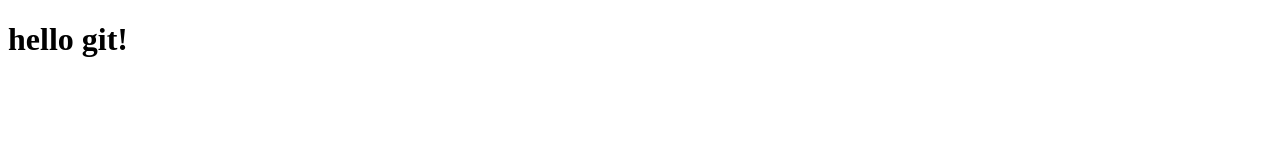
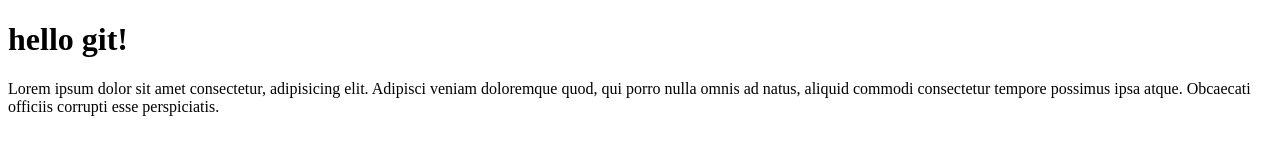
Before and after one commit to artur-knopik/git-course-4, a plain HTML site: page index.html in a window 1280 px wide. Drawn offline with Linux system fonts and the light colour scheme.

Commit message:
added paragraph to index.html

```diff
--- a/index.html
+++ b/index.html
@@ -1,12 +1,18 @@
 <!DOCTYPE html>
 <html lang="en">
+
 <head>
     <meta charset="UTF-8">
     <meta http-equiv="X-UA-Compatible" content="IE=edge">
     <meta name="viewport" content="width=device-width, initial-scale=1.0">
     <title>ISA git-course-4</title>
 </head>
+
 <body>
     <h1> hello git!</h1>
+    <p>Lorem ipsum dolor sit amet consectetur, adipisicing elit. Adipisci veniam doloremque quod, qui porro nulla omnis
+        ad natus, aliquid commodi consectetur tempore possimus ipsa atque. Obcaecati officiis corrupti esse
+        perspiciatis.</p>
 </body>
+
 </html>
```
